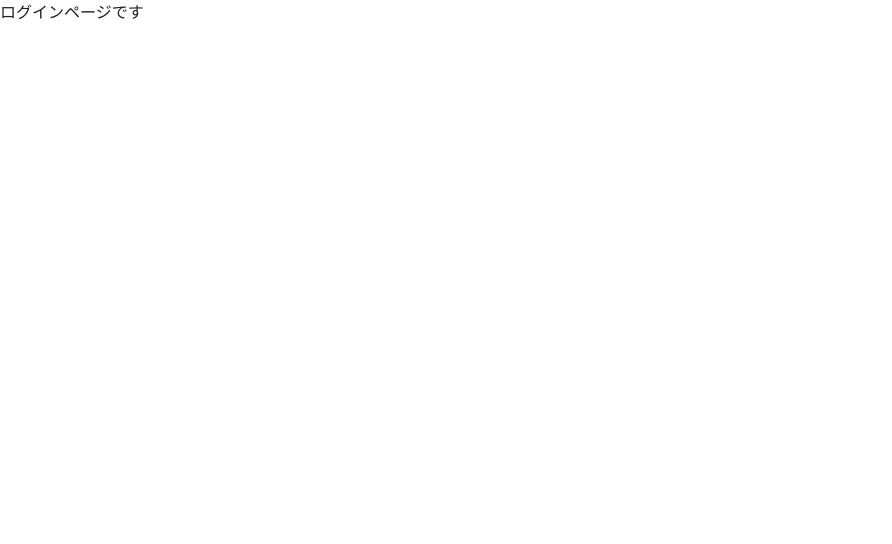
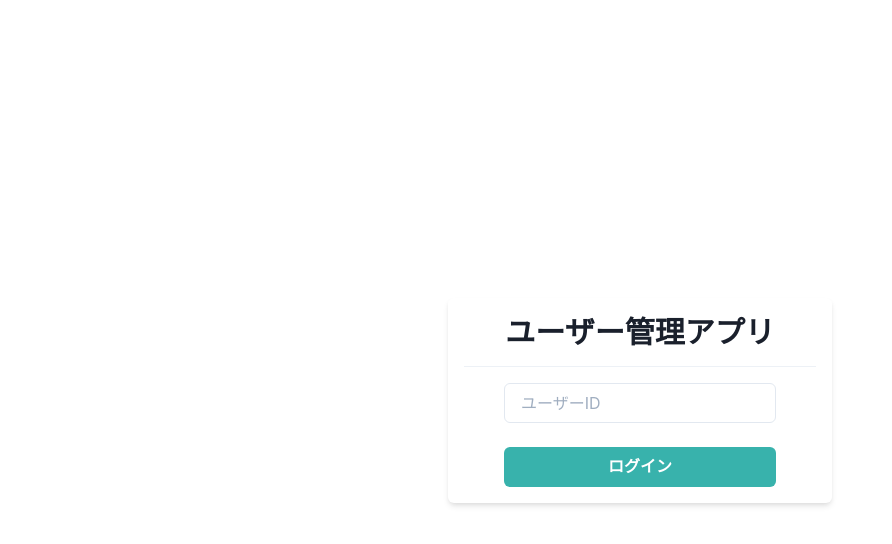
Before and after one commit to baramatsubonzo/react-app, a React (Create React App) app: page / in a window 1280 px wide. Shown: the top 544 px of the page, without its empty margins (0-892 px from the left). Built offline with nearby package versions, Linux system fonts and the light colour scheme.

Commit message:
ログイン画面の作成

```diff
--- a/src/components/pages/Login.tsx
+++ b/src/components/pages/Login.tsx
@@ -1,5 +1,19 @@
 import { memo, VFC } from "react";
+import { Box, Button, Divider, Flex, Heading, Input, Stack } from "@chakra-ui/react";
 
 export const Login: VFC = memo(() => {
-  return <p>ログインページです</p>
+  return (
+    <Flex align="center" justify="center" height="100vh">
+      <Box bg="white" w="sm" p={4} borderRadius="md" shadow="md">
+        <Heading as="h1" size="lg" textAlign="center">
+          ユーザー管理アプリ
+        </Heading>
+        <Divider my={4} />
+        <Stack spacing={6} pu={4} px={10}>
+          <Input placeholder="ユーザーID" />
+          <Button bg="teal.400" color="white" _hover={{ opacity: 0.8 }}>ログイン</Button>
+        </Stack>
+      </Box>
+    </Flex>
+  )
 });
```
